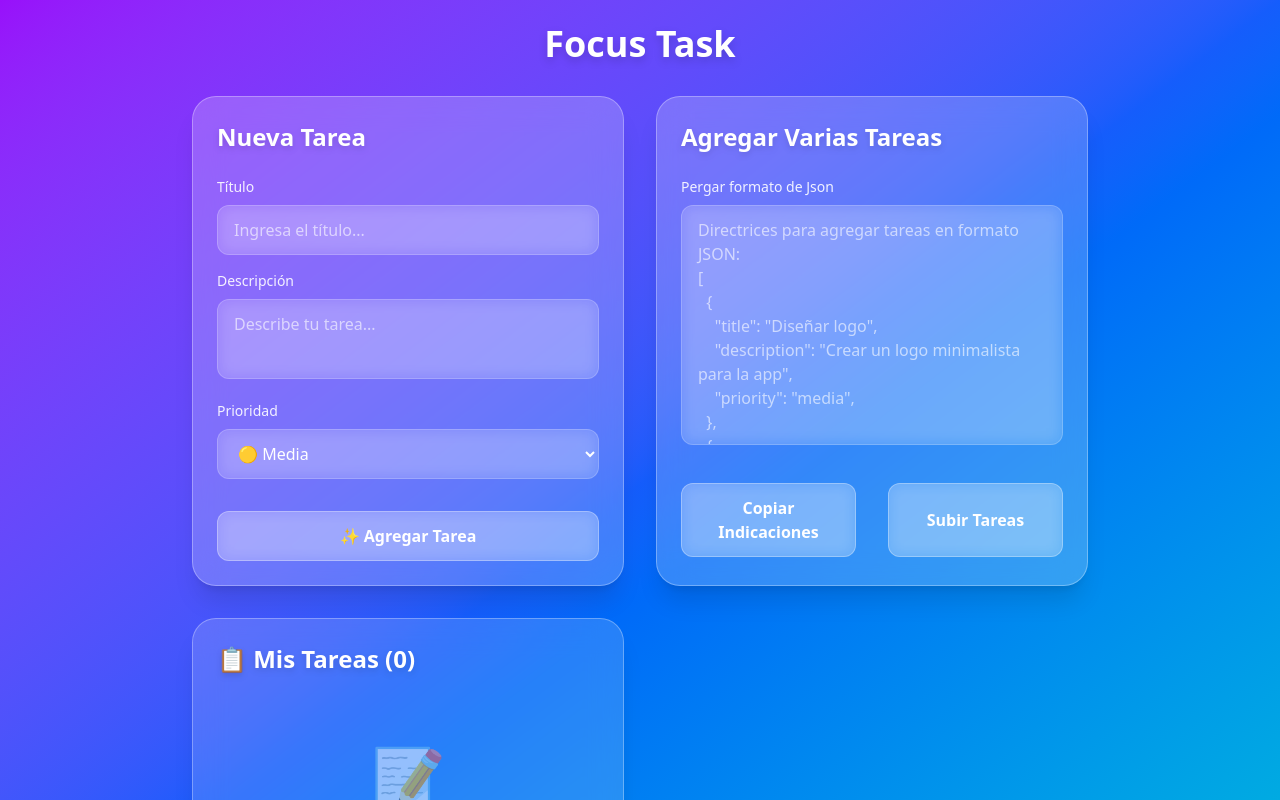
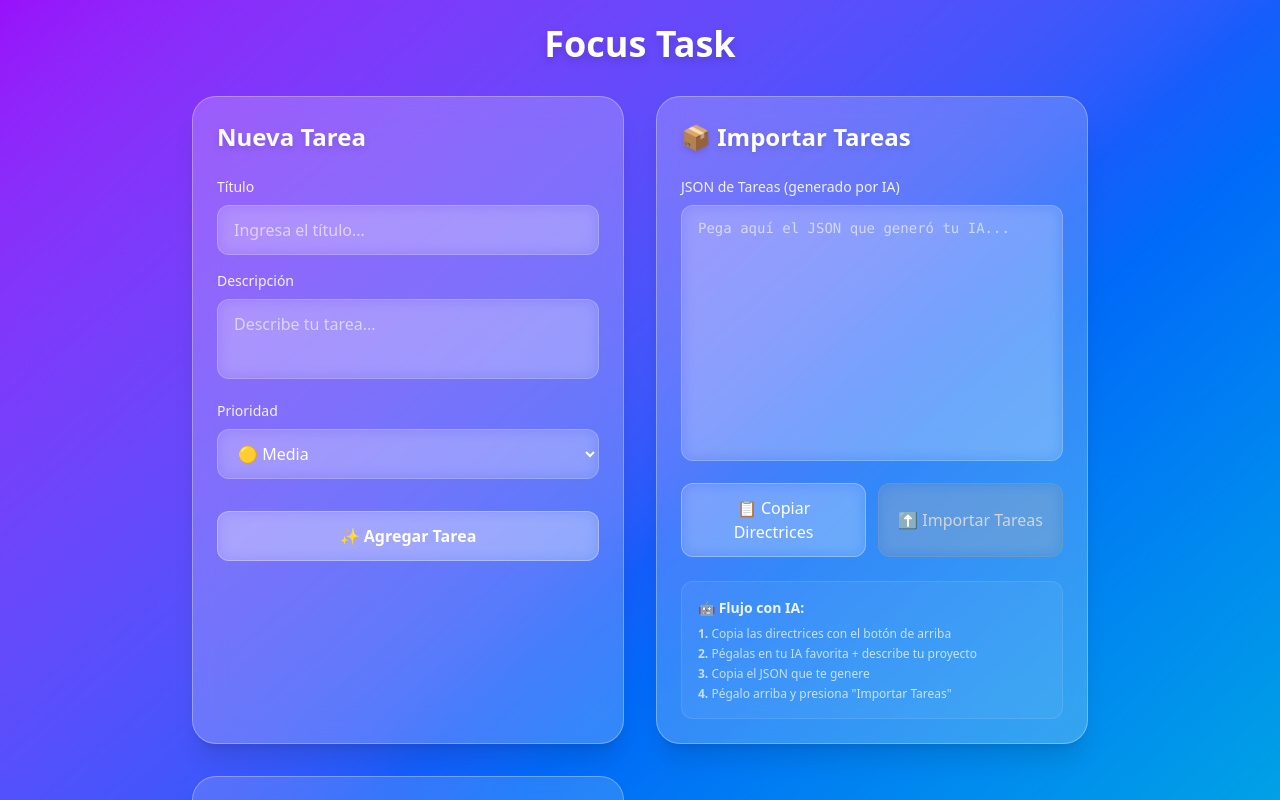
Before and after one commit to esteban-abanto-2709/FocusTask, a React (Vite) app: page / in a window 1280 px wide. Shown: the top 800 px of the page. Built offline with nearby package versions, Linux system fonts and the light colour scheme.

Commit message:
refactor(taskImporter): enhance TaskImporter with clear AI directives, improved JSON handling, and updated UI elements for better user experience

```diff
--- a/src/components/TaskImporter.tsx
+++ b/src/components/TaskImporter.tsx
@@ -1,97 +1,132 @@
 import { useState } from "react";
-
 import type { Task } from '@/types/Task';
 import { useTasks } from "@/hook/useTasks";
 
 export default function TaskImporter() {
-
   const { addTask } = useTasks();
   const [jsonInput, setJsonInput] = useState("");
+  const [copyButtonText, setCopyButtonText] = useState("📋 Copiar Directrices");
 
-  //TODO: Mejorar esta parte del texto y idicar las cosas reales de como subir el json
-  const placeholder = `Directrices para agregar tareas en formato JSON:
+  // Directrices claras para la IA
+  const aiDirectives = `Por favor, genera un JSON con tareas para mi proyecto siguiendo exactamente este formato:
+
 [
   {
-    "title": "Diseñar logo",
-    "description": "Crear un logo minimalista para la app",
-    "priority": "media",
+    "title": "Nombre corto y claro de la tarea",
+    "description": "Descripción detallada de qué hacer exactamente",
+    "priority": "alta"
   },
   {
-    "title": "Configurar CI/CD",
-    "description": "Automatizar despliegue con GitHub Actions",
-    "priority": "baja",
+    "title": "Segunda tarea del proyecto",
+    "description": "Otra descripción específica y accionable",
+    "priority": "media"
   }
-]`;
+]
 
-  function onClickCopyFormat() {
-    navigator.clipboard.writeText(placeholder)
-      .then(() => {
-        //TODO: Tiene que cambiar, no quiero una alerta, busquemos otra forma de indicar que se copio
-        alert("Formato copiado al portapapeles ✅");
-      })
-      .catch((err) => {
-        console.error("Error copiando: ", err);
-      });
+REGLAS IMPORTANTES:
+- Solo usa estas prioridades: "alta", "media", "baja"
+- Title: máximo 50 caracteres, sea específico
+- Description: detalla QUÉ hacer y CÓMO hacerlo
+- Genera entre 5-15 tareas ordenadas por importancia
+- NO agregues comas al final de las propiedades
+- Asegúrate que el JSON sea válido para copiar y pegar directamente`;
+
+  async function handleCopyDirectives() {
+    try {
+      await navigator.clipboard.writeText(aiDirectives);
+      setCopyButtonText("✅ Directrices Copiadas");
+      setTimeout(() => setCopyButtonText("📋 Copiar Directrices"), 3000);
+    } catch (err) {
+      console.error("Error copiando:", err);
+      setCopyButtonText("❌ Error al copiar");
+      setTimeout(() => setCopyButtonText("📋 Copiar Directrices"), 3000);
+    }
   }
 
-  function onClickUploadTasks() {
+  function handleImportTasks() {
+    if (!jsonInput.trim()) {
+      alert("Por favor, pega el JSON generado por la IA");
+      return;
+    }
+
     try {
       const parsed = JSON.parse(jsonInput);
 
       if (!Array.isArray(parsed)) {
-        alert("El JSON debe ser un arreglo de tareas");
+        alert("El JSON debe ser un array de tareas");
         return;
       }
 
-      //TODO: Si la validacion es necesaria es porque el 'placeholder' esta mal hecho, tenemos que removerlo
-      parsed.forEach((task: Task, index: number) => {
-        if (typeof task.title !== "string") {
-          throw new Error(`Tarea en posición ${index} no válida`);
-        }
+      parsed.forEach((taskData: Task) => {
+        addTask({
+          title: taskData.title,
+          description: taskData.description,
+          priority: taskData.priority
+        });
       });
 
-      parsed.forEach((task: Task) => addTask(task));
+      setJsonInput("");
+      alert(`✅ ${parsed.length} tareas importadas exitosamente`);
 
-      setJsonInput("");
-
-      //TODO: Tiene que cambiar, no quiero una alerta
-      alert("Tareas cargadas con éxito ✅");
-    } catch (err) {
-      console.error(err);
-
-      //TODO: Tiene que cambiar, no quiero una alerta
-      alert("El texto no es un JSON válido de tareas");
+    } catch {
+      alert("JSON inválido. Asegúrate de copiar exactamente lo que generó la IA");
     }
   }
 
   return (
     <div className="bg-white/20 backdrop-blur-lg p-6 rounded-3xl shadow-xl border border-white/30 hover:shadow-2xl transition-all duration-300">
-      <h2 className="text-2xl font-bold mb-6 text-white drop-shadow-md">Agregar Varias Tareas</h2>
 
-      <div className="flex flex-col gap-4">
+      <h2 className="text-2xl font-bold mb-6 text-white drop-shadow-md">
+        📦 Importar Tareas
+      </h2>
 
+      <div className="space-y-4">
+
+        {/* Área de texto para el JSON */}
         <div>
-          <label className="block text-sm font-medium text-white/90 mb-2">Pergar formato de Json</label>
-          <textarea value={jsonInput}
-            onChange={(e) => { setJsonInput(e.currentTarget.value) }}
-            className="w-full px-4 py-3 rounded-xl bg-white/10 backdrop-blur-sm border border-white/20 text-white placeholder-white/60 focus:outline-none focus:ring-2 focus:ring-white/50 focus:border-white/40 transition-all duration-200 resize-none h-60"
-            placeholder={placeholder}
+          <label className="block text-sm font-medium text-white/90 mb-2">
+            JSON de Tareas (generado por IA)
+          </label>
+
+          <textarea value={jsonInput} onChange={(e) => setJsonInput(e.target.value)}
+            className="w-full px-4 py-3 rounded-xl bg-white/10 backdrop-blur-sm border border-white/20 text-white placeholder-white/60 focus:outline-none focus:ring-2 focus:ring-white/50 focus:border-white/40 transition-all duration-200 resize-none h-64 font-mono text-sm"
+            placeholder="Pega aquí el JSON que generó tu IA..."
           />
         </div>
 
-        <div className="grid md:grid-cols-2 gap-8">
+        {/* Botones de acción */}
+        <div className="grid grid-cols-1 sm:grid-cols-2 gap-3">
+
           <button
-            onClick={onClickCopyFormat}
-            className="w-full mt-4 px-6 py-3 rounded-xl bg-white/20 hover:bg-white/30 text-white font-semibold border border-white/30 backdrop-blur-sm transition-all duration-300 hover:scale-105 hover:shadow-lg active:scale-95"
+            onClick={handleCopyDirectives}
+            className="px-4 py-3 rounded-xl bg-white/10 hover:bg-white/20 text-white font-medium border border-white/30 backdrop-blur-sm transition-all duration-300 hover:scale-105 hover:shadow-lg active:scale-95"
           >
-            Copiar Indicaciones
+            {copyButtonText}
           </button>
+
           <button
-            onClick={onClickUploadTasks}
-            className="w-full mt-4 px-6 py-3 rounded-xl bg-white/20 hover:bg-white/30 text-white font-semibold border border-white/30 backdrop-blur-sm transition-all duration-300 hover:scale-105 hover:shadow-lg active:scale-95"
+            onClick={handleImportTasks}
+            disabled={!jsonInput.trim()}
+            className={`px-4 py-3 rounded-xl font-medium border backdrop-blur-sm transition-all duration-300 ${!jsonInput.trim()
+              ? 'bg-gray-500/20 border-gray-400/30 text-gray-300 cursor-not-allowed'
+              : 'bg-green-500/20 hover:bg-green-500/30 border-green-300/40 text-green-100 hover:scale-105 hover:shadow-lg active:scale-95'
+              }`}
           >
-            Subir Tareas
+            ⬆️ Importar Tareas
           </button>
+        </div>
+
+        {/* Flujo de trabajo simple */}
+        <div className="mt-6 p-4 rounded-xl bg-white/5 border border-white/10">
+          <h3 className="text-sm font-semibold text-white/90 mb-2">
+            🤖 Flujo con IA:
+          </h3>
+          <div className="text-xs text-white/70 space-y-1">
+            <p><strong>1.</strong> Copia las directrices con el botón de arriba</p>
+            <p><strong>2.</strong> Pégalas en tu IA favorita + describe tu proyecto</p>
+            <p><strong>3.</strong> Copia el JSON que te genere</p>
+            <p><strong>4.</strong> Pégalo arriba y presiona "Importar Tareas"</p>
+          </div>
         </div>
       </div>
     </div>
```
